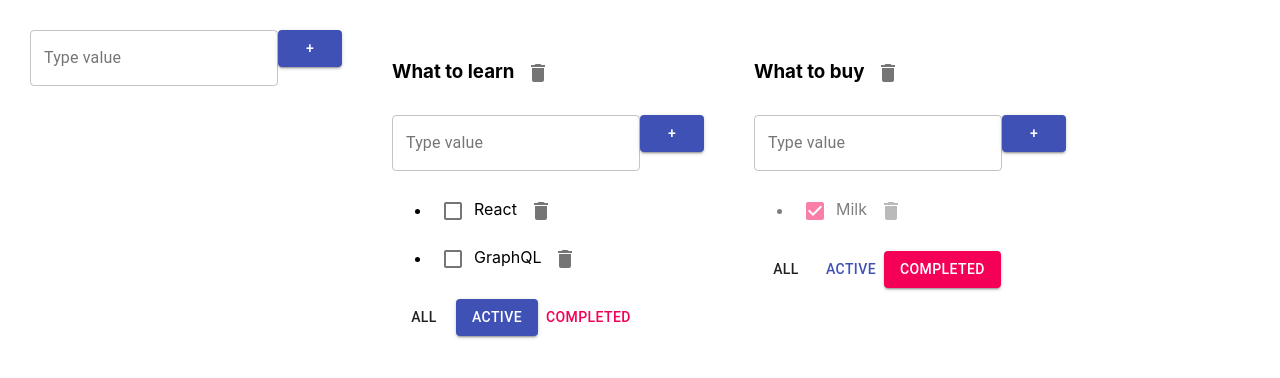
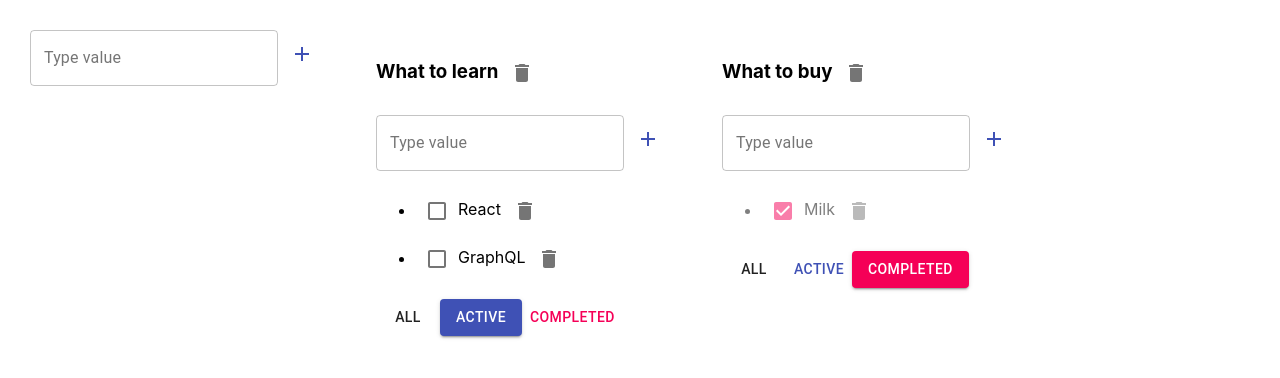
Before and after one commit to SharpDevOps10/TodoList, a React (Create React App) app: page / in a window 1280 px wide. Shown: the top 378 px of the page. Built offline with nearby package versions, Linux system fonts and the light colour scheme.

Commit message:
Change the style of `adding button`

```diff
--- a/src/AddItemForm.tsx
+++ b/src/AddItemForm.tsx
@@ -1,5 +1,6 @@
 import React, {ChangeEvent, KeyboardEvent, useState} from "react";
-import {Button, TextField} from "@material-ui/core";
+import {IconButton, TextField} from "@material-ui/core";
+import {Add} from "@material-ui/icons";
 
 type AddItemFormPropsType = {
   addItem: (title: string) => void,
@@ -39,6 +40,8 @@ export function AddItemForm(props: AddItemFormPropsType) {
                error={!!error}
                helperText={error}
     />
-    <Button onClick={addTask} variant={'contained'} color={'primary'}>+</Button>
+    <IconButton onClick={addTask} color={'primary'}>
+      <Add/>
+    </IconButton>
   </div>
 }
```
